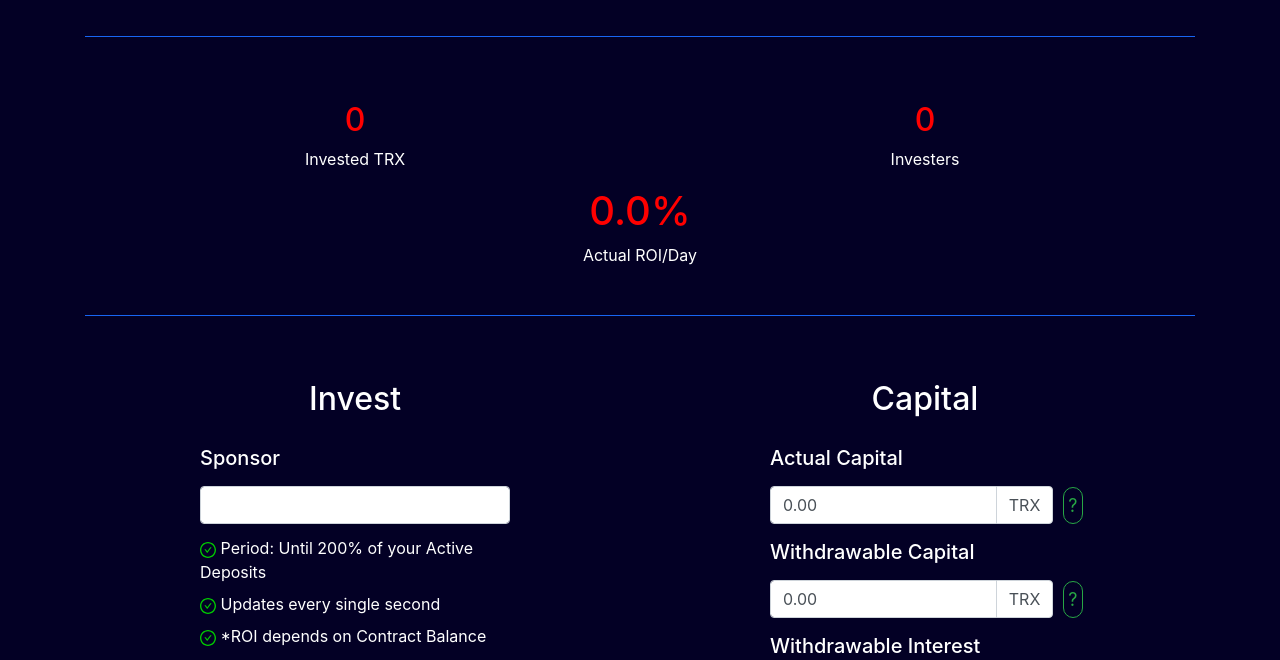
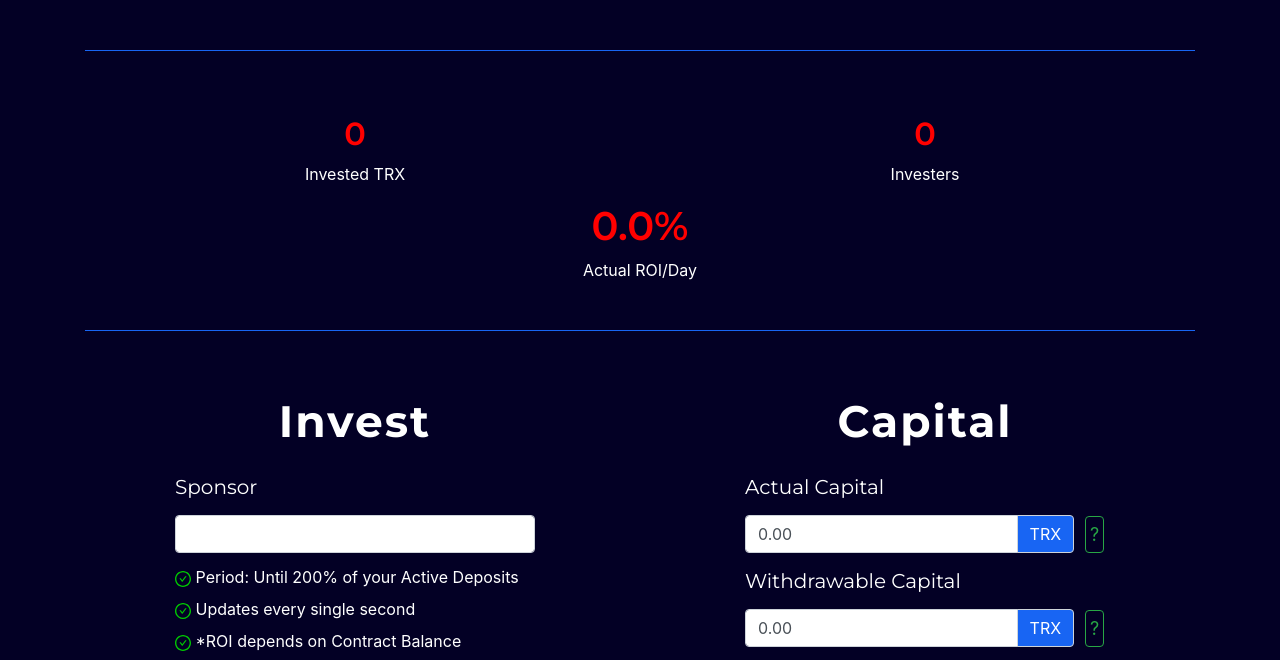
Before and after one commit to CaptainIdrees/Tronflow, a plain HTML site: page index.html in a window 1280 px wide. Shown: the part 910-1570 px from the top of the page. Drawn offline with nearby package versions, Linux system fonts and the light colour scheme.

Commit message:
Add files via upload

```diff
--- a/assets/css/style.css
+++ b/assets/css/style.css
@@ -8,6 +8,22 @@ body {
     background-color: #030025;
 }
 
+h1,
+h2,
+h3,
+h4,
+h5,
+h6 {
+    font-family: 'Montserrat', sans-serif;
+    font-weight: 600;
+}
+
+.sec-title {
+    font-size     : 44px;
+    letter-spacing: 2px;
+    font-weight   : 700;
+}
+
 hr {
     border-top: 1px solid rgb(24 101 243);
 }
@@ -16,29 +32,28 @@ hr {
     color: #fff;
 }
 
-.text-blue{
+.text-blue {
     color: #6b90d4;
 }
 
-.text-theme-blue{
+.text-theme-blue {
     color: var(--theme-blue);
 }
 
-.text-red{
+.text-red {
     color: var(--theme-red);
 }
 
-.divider{
+.divider {
     border-bottom: 2px solid var(--theme-blue);
-    width: 100px;
-    margin: auto;
+    width        : 100px;
+    margin       : auto;
     margin-bottom: 20px;
 }
 
 .btn {
-    border-radius: 50px;
-    font-size    : 18px;
-    padding      : 10px 25px;
+    font-size: 18px;
+    padding  : 8px 20px;
 }
 
 .btn-danger {
@@ -60,17 +75,17 @@ hr {
 }
 
 /* Header Section */
-header .top-header{
+header .top-header {
     background-color: var(--theme-blue);
-    color: #fff;
-    padding: 5px 0;
+    color           : #fff;
+    padding         : 5px 0;
 }
 
-header .fixed-top{
+header .fixed-top {
     box-shadow: 0px 2px 15px rgb(0 0 0 / 45%);
 }
 
-header .navbar{
+header .navbar {
     background-color: #030025;
 }
 
@@ -84,30 +99,37 @@ header .navbar{
     overflow     : hidden;
 }
 
-.carousel-item img{
+.carousel-item img {
     max-height: 300px;
 }
 
 /* Why Tron Section */
-.svg-img{
+.svg-img {
     max-width: 35%;
 }
 
 /* Invest/Capital Section */
-.input-group-text{
-    background-color: #fff;
+.input-group-text {
+    background-color: var(--theme-blue);
+    color           : #fff;
 }
 
-.input-group-text img{
+.input-group-text img {
     width: 20px;
 }
 
-.invest-container, .capital-container{
-    width: 310px;
-    display: block;
-    margin: auto;
+label h5 {
+    font-weight: 400;
+}
+
+.invest-container,
+.capital-container {
+    max-width : 360px;
+    display   : block;
+    margin    : auto;
     text-align: center;
 }
+
 /* FAQ Section */
 #accordion {
     display: block;
@@ -163,11 +185,21 @@ header .navbar{
 }
 
 /* Footer Section */
-.copyright-text{
-    margin: 0;
+.copyright-text {
+    margin     : 0;
     line-height: 70px;
 }
 
-footer .nav{
+footer .nav {
     line-height: 55px;
 }
+
+/* Media Quuries */
+@media(max-width:576px){
+    .sec-title{
+        font-size: 30px;
+    }
+    .svg-img {
+        max-width: 18%;
+    }
+}
```
